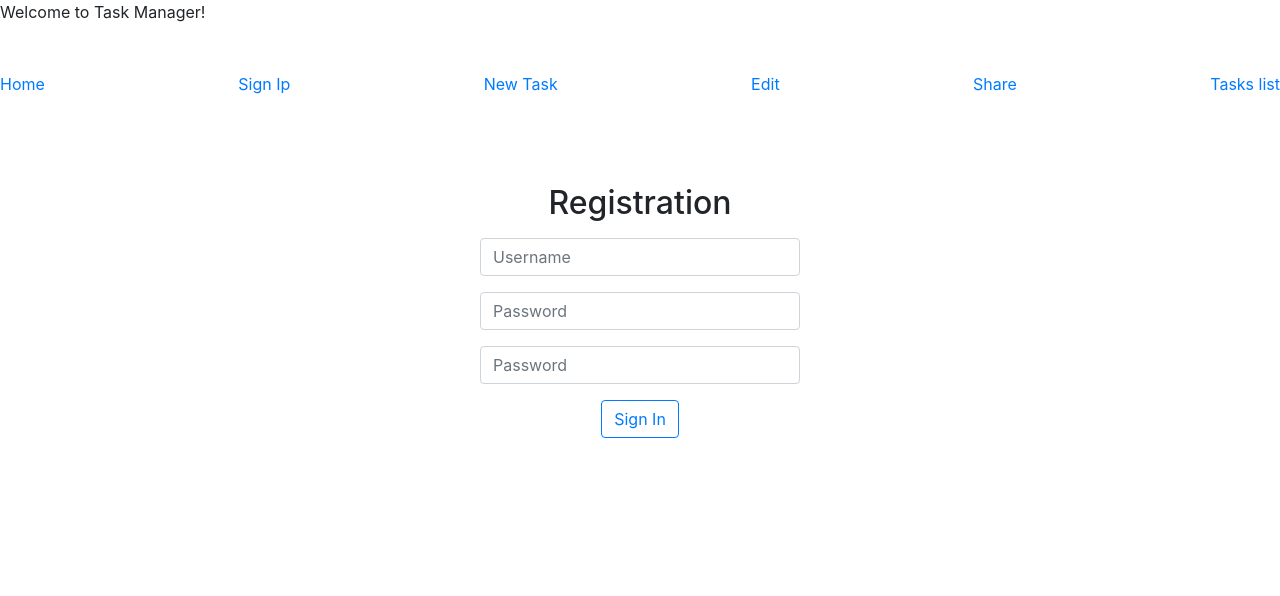
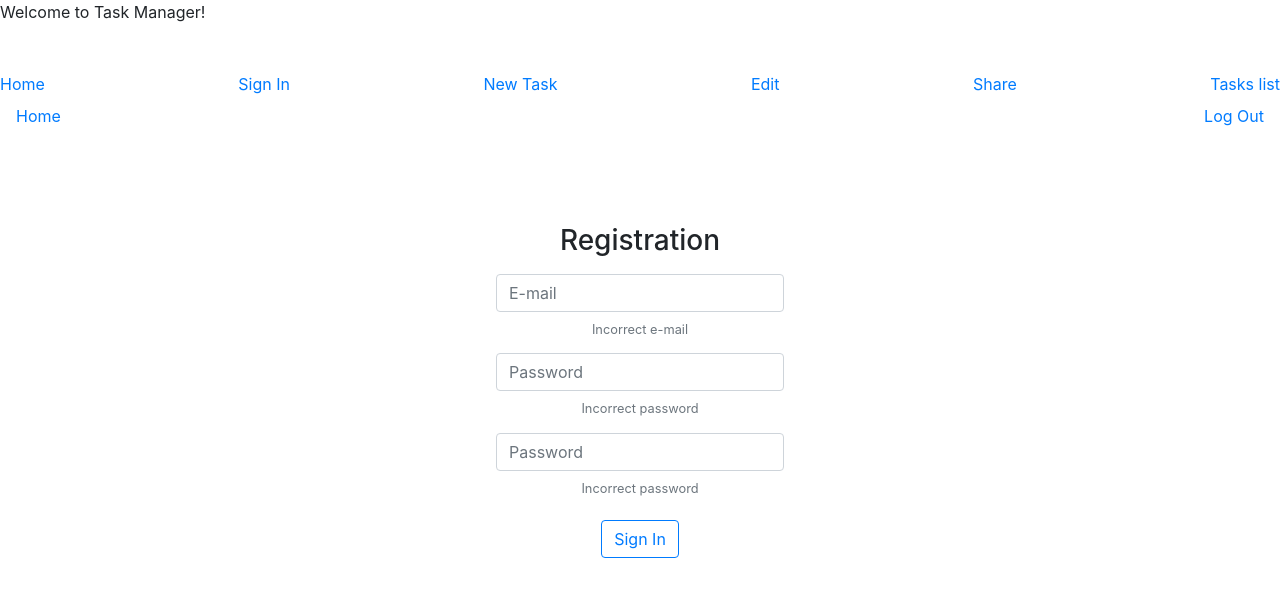
Before and after one commit to Onyshchak/Task-Manager, an Angular app: page /login in a window 1280 px wide. Shown: the top 596 px of the page. Built offline with nearby package versions, Linux system fonts and the light colour scheme.

Commit message:
add new-task form

```diff
--- a/src/app/app.component.html
+++ b/src/app/app.component.html
@@ -3,13 +3,22 @@ Welcome to {{ title }}!
 
 <section class="nav">
   <a routerLink="/">Home</a>
-  <a routerLink="/login">Sign Ip</a>
+  <a routerLink="/login">Sign In</a>
   <a routerLink="/new-task">New Task</a>
   <a routerLink="/edit">Edit</a>
   <a routerLink="/share">Share</a>
   <a routerLink="/tasks-list">Tasks list</a>
 </section>
 
+<ul class="nav nav-pills">
+  <li class="nav-item">
+    <a class="nav-link" routerLink="/">Home</a>
+  </li>
+  <li class="nav-item">
+    <a class="nav-link" routerLink="/">Log Out</a>
+  </li>
+</ul>
+
 <br><br><br>
 
 <router-outlet></router-outlet>
--- a/src/app/login/login.component.html
+++ b/src/app/login/login.component.html
@@ -1,9 +1,15 @@
 <section class="login">
-  <h2 class="login--title">{{type ? 'Registration' : 'Log in'}}</h2>
+  <h3 class="login--title">{{newUser ? 'Registration' : 'Log in'}}</h3>
 
-  <input type="text" class="form-control login--fields" placeholder="Username">
-  <input *ngIf="type" type="password" class="form-control login--fields" placeholder="Password">
+  <input type="email" class="form-control login--fields" placeholder="E-mail">
+  <small class="form-text text-muted">Incorrect e-mail</small>
+
+  <input *ngIf="newUser" type="password" class="form-control login--fields" placeholder="Password">
+  <small class="form-text text-muted">Incorrect password</small>
+
   <input type="password" class="form-control login--fields" placeholder="Password">
+  <small class="form-text text-muted">Incorrect password</small>
+
 
   <button type="button" class="btn btn-outline-primary login--confirm">Sign In</button>
 </section>
--- a/src/app/login/login.component.scss
+++ b/src/app/login/login.component.scss
@@ -1,18 +1,21 @@
 .login {
+  display: flex;
+  flex-direction: column;
+  align-items: center;
   padding: 1em;
-
-  &--title {
-    display: flex;
-    justify-content: center;
-  }
+  margin: auto;
+  max-width: 20em;
 
   &--fields {
-    margin: 1em auto;
-    max-width: 20em;
+    margin: 0.5em;
   }
 
   &--confirm {
     display: flex;
-    margin: 1em auto;
+    margin: 1em;
+  }
+
+  .text-muted {
+    margin: 0 0 0.5em 0;
   }
 }
--- a/src/app/login/login.component.ts
+++ b/src/app/login/login.component.ts
@@ -7,5 +7,5 @@ import {Component} from '@angular/core';
 })
 
 export class LoginComponent {
-  type = 1;
+  newUser = 1;
 }
--- a/src/app/new-task/new-task.component.html
+++ b/src/app/new-task/new-task.component.html
@@ -1 +1,8 @@
-NEW TASK
+<section class="task-actions">
+  <h4>{{newTask ? 'Create task' : 'Edit Task'}}</h4>
+
+  <input type="text" class="form-control" placeholder="Name">
+  <textarea class="form-control" rows="3"></textarea>
+
+  <button type="button" class="btn btn-outline-primary login--confirm">Confirm</button>
+</section>
--- a/src/app/new-task/new-task.component.scss
+++ b/src/app/new-task/new-task.component.scss
@@ -0,0 +1,12 @@
+.task-actions {
+  display: flex;
+  flex-direction: column;
+  align-items: center;
+  padding: 1em;
+  margin: auto;
+  max-width: 40em;
+
+  .form-control {
+    margin: 1em 0;
+  }
+}
--- a/src/app/new-task/new-task.component.ts
+++ b/src/app/new-task/new-task.component.ts
@@ -3,9 +3,10 @@ import {Component} from '@angular/core';
 @Component({
   selector: 'app-new-task',
   templateUrl: './new-task.component.html',
-  styleUrls: ['./new-task.component.html']
+  styleUrls: ['./new-task.component.scss']
 })
 
 export class NewTaskComponent {
+  newTask = 1;
 
 }
```
